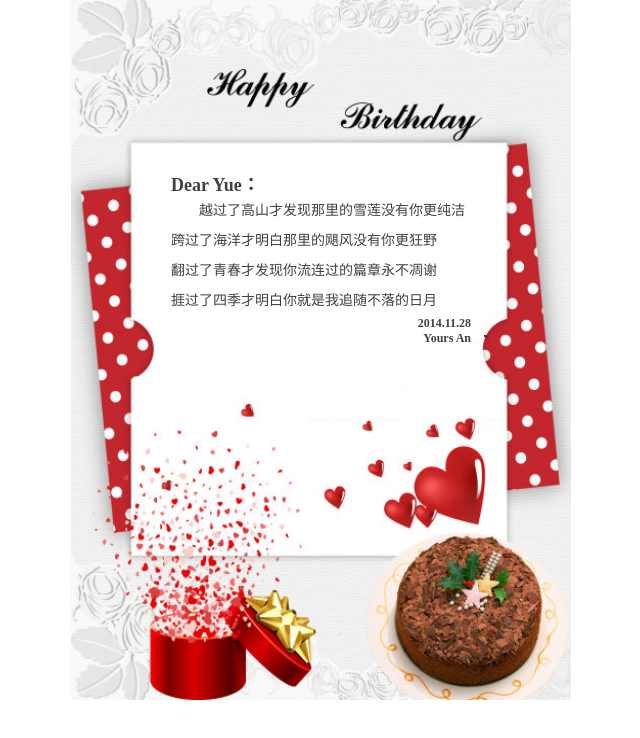
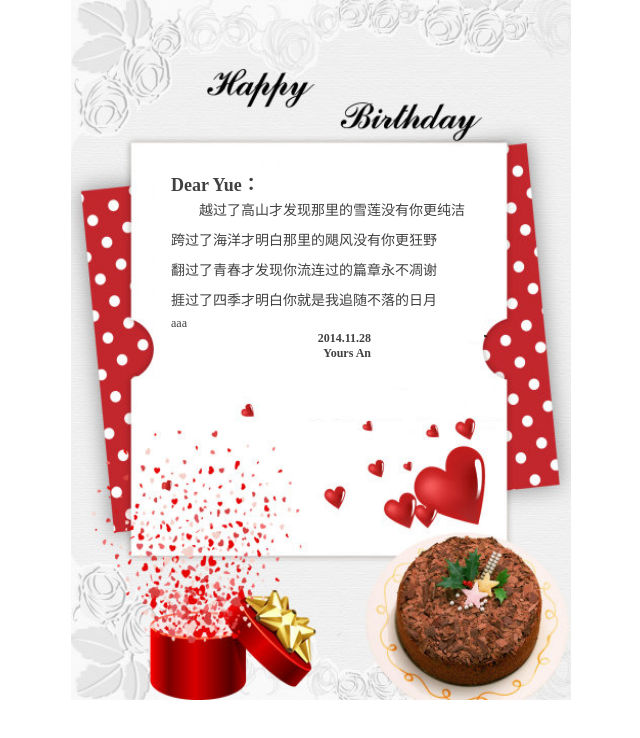
Before and after one commit to xuhaifu/IanGely.github.io, a plain HTML site: page index.html in a window 1280 px wide. Shown: the whole page, without its empty margins (319-959 px from the left). Drawn offline with Linux system fonts and the light colour scheme.

Commit message:
Update index.html
aaa

```diff
--- a/index.html
+++ b/index.html
@@ -105,6 +105,7 @@ setTimeout(function(){
 				翻过了青春才发现你流连过的篇章永不凋谢<br/>
 				捱过了四季才明白你就是我追随不落的日月<br/>
 				</div>
+				<div>aaa</div></div>
 				<div class="time_3">2014.11.28<br>Yours An</div>
 			</div>
 		</div>
```
